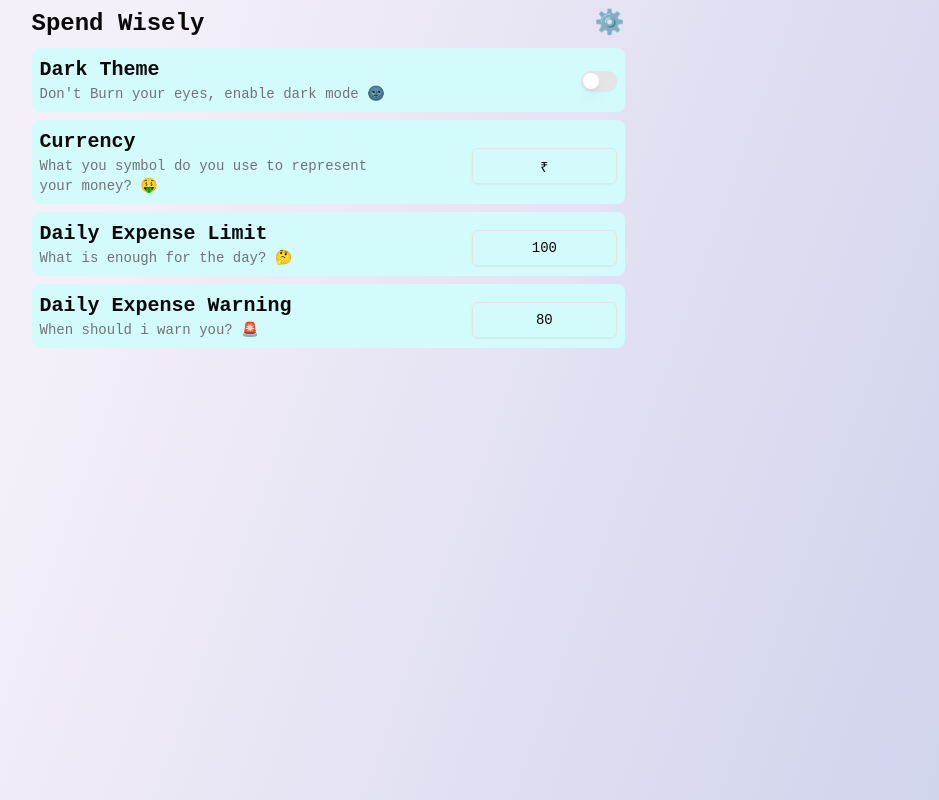
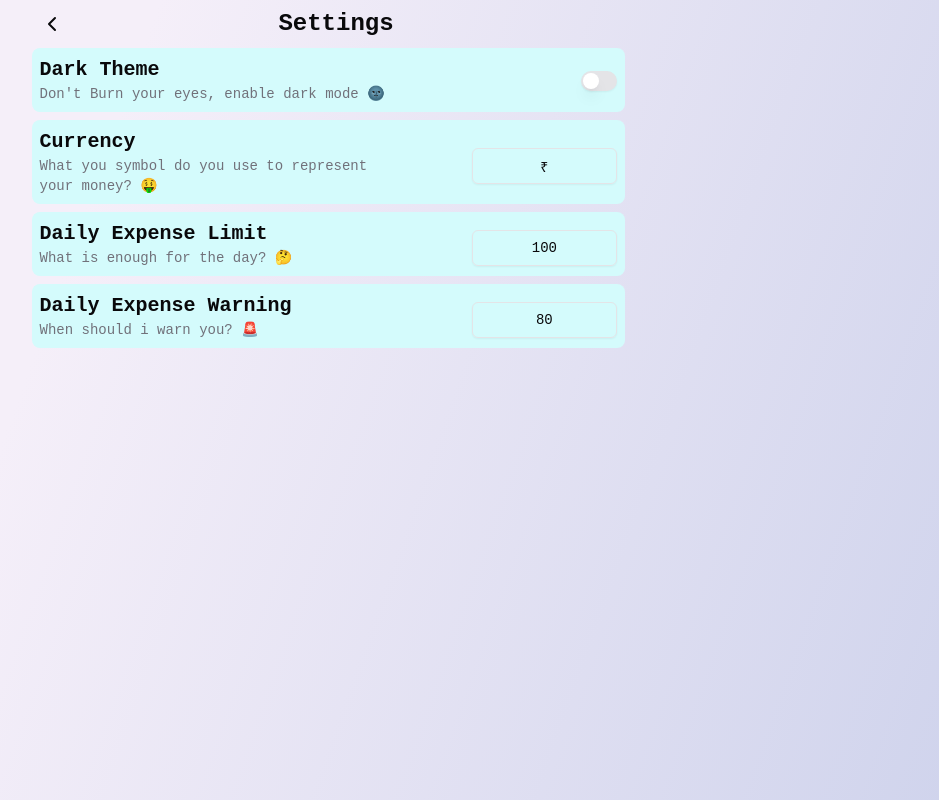
Before and after one commit to mekanhaji/ExpenseTracker, a React (Vite) app: page /SpendWisely/settings in a window 1280 px wide. Shown: the whole page, without its empty margins (312-1251 px from the left). Built offline with nearby package versions, Linux system fonts and the light colour scheme.

Commit message:
feat: enhance header component with customizable options for title, back navigation, and settings icon

```diff
--- a/src/layout/index.tsx
+++ b/src/layout/index.tsx
@@ -1,33 +1,77 @@
+import { cn } from "@/lib/utils";
+import { ChevronLeft, Settings2 } from "lucide-react";
 import { useNavigate } from "react-router-dom";
+
+type HeaderProps = {
+  /**
+   * Title of the header
+   * @default Spend Wisely
+   * @example
+   * title="Settings"
+   */
+  title?: string;
+  /**
+   * If true, a back button will be shown and on click it will go to previous page from browser history.
+   * If a string is provided, it will be used as back url.
+   * @default false
+   * @example
+   * back={true}
+   *
+   * back="/"
+   * back="/settings"
+   */
+  back?: boolean | string;
+  /**
+   * If true, a settings icon will be shown and on click it will go to settings page.
+   * @default true
+   * @example
+   * showSettingsIcon={false}
+   */
+  showSettingsIcon?: boolean;
+};
 
 type AppLayoutProps = {
   children: React.ReactNode;
+  headerOptions?: HeaderProps;
 };
 
-const Header = () => {
+const Header = (props: HeaderProps) => {
+  const {
+    title = "Spend Wisely",
+    back = false,
+    showSettingsIcon = true,
+  } = props;
   const navigator = useNavigate();
   return (
     <div className="flex justify-between items-center">
-      <h1
-        className="text-2xl font-bold cursor-pointer"
-        onClick={() => navigator("/SpendWisely")}
-      >
-        Spend Wisely
+      {Boolean(back) && (
+        <ChevronLeft
+          className="text-3xl mx-2 cursor-pointer select-none"
+          onClick={() =>
+            typeof back === "string" ? navigator(back) : navigator(-1)
+          }
+        />
+      )}
+      <h1 className="text-2xl font-bold flex items-center cursor-default select-none">
+        {title}
       </h1>
       <span
-        className="text-2xl cursor-pointer"
+        className={cn("text-2xl cursor-pointer", {
+          invisible: !showSettingsIcon,
+        })}
+        aria-disabled={!showSettingsIcon}
         onClick={() => navigator("/SpendWisely/settings")}
       >
-        ⚙️
+        <Settings2 />
       </span>
     </div>
   );
 };
 
-const AppLayout = ({ children }: AppLayoutProps) => {
+const AppLayout = ({ children, headerOptions }: AppLayoutProps) => {
   return (
     <div className="mx-auto max-w-[625px] mt-2 px-4">
-      <Header />
+      <Header {...headerOptions} />
       <div>{children}</div>
     </div>
   );
--- a/src/pages/settings/index.tsx
+++ b/src/pages/settings/index.tsx
@@ -13,7 +13,13 @@ const Settings = () => {
   const userSettings = useUserSettingsStore();
 
   return (
-    <AppLayout>
+    <AppLayout
+      headerOptions={{
+        title: "Settings",
+        back: true,
+        showSettingsIcon: false,
+      }}
+    >
       <main className="flex flex-col gap-2 mt-2">
         <ItemCardLayout>
           <ItemCardHeader>
```
